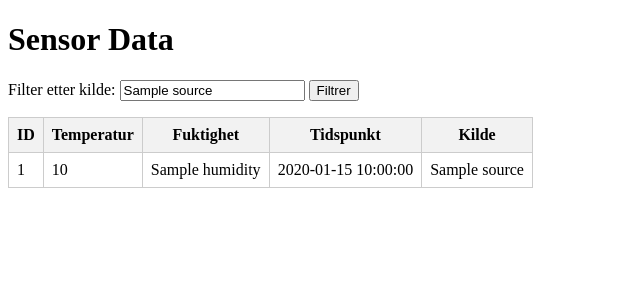
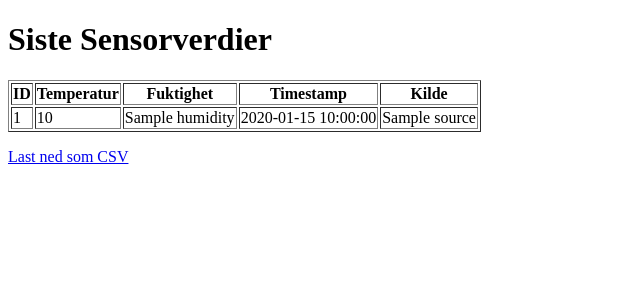
Before and after one commit to lewinordby/fibaro10, a FastAPI app: template templates/index.html in a window 1280 px wide. Shown: the top 300 px of the page, without its empty margins (0-640 px from the left). Run offline with FastAPI, Linux system fonts and the light colour scheme; the template is opened without the code that fills it: most values are stand-ins (such as "Sample title", 1, 10 or a date in 2020); parts of the project's set-up code (start-up, migrations or seed data) failed here and were passed over.

Commit message:
Add files via upload

```diff
--- a/main.py
+++ b/main.py
@@ -1,22 +1,27 @@
-from fastapi import FastAPI, Request, Depends, Query
+
+from fastapi import FastAPI, Request, Form
 from fastapi.responses import HTMLResponse, StreamingResponse
 from fastapi.templating import Jinja2Templates
-from sqlalchemy.ext.asyncio import AsyncSession, create_async_engine, async_sessionmaker
-from sqlalchemy.orm import declarative_base
-from sqlalchemy import Column, Integer, Float, String, DateTime, select
+from fastapi.staticfiles import StaticFiles
+from pydantic import BaseModel
+from sqlalchemy.ext.asyncio import create_async_engine, AsyncSession
+from sqlalchemy.orm import sessionmaker, declarative_base
+from sqlalchemy import Column, Integer, Float, String, DateTime
+from sqlalchemy.future import select
+from datetime import datetime
+from typing import Optional
 import csv
-from io import StringIO
-from datetime import datetime
+import io
 import os
 
 DATABASE_URL = os.getenv("DATABASE_URL")
 
-engine = create_async_engine(DATABASE_URL, echo=False)
-SessionLocal = async_sessionmaker(bind=engine, expire_on_commit=False)
+engine = create_async_engine(DATABASE_URL, echo=True, future=True)
+async_session = sessionmaker(engine, expire_on_commit=False, class_=AsyncSession)
 Base = declarative_base()
+
 app = FastAPI()
 templates = Jinja2Templates(directory="templates")
-
 
 class SensorData(Base):
     __tablename__ = "sensor_data"
@@ -27,56 +32,52 @@ class SensorData(Base):
     timestamp = Column(DateTime)
     source = Column(String)
 
-
-async def get_session() -> AsyncSession:
-    async with SessionLocal() as session:
-        yield session
-
+class SensorDataCreate(BaseModel):
+    temperature: float
+    humidity: Optional[float] = None
+    timestamp: datetime
+    source: Optional[str] = None
 
 @app.on_event("startup")
-async def startup():
+async def on_startup():
     async with engine.begin() as conn:
         await conn.run_sync(Base.metadata.create_all)
 
-
 @app.post("/log")
-async def log_data(
-    temperature: float,
-    humidity: float = None,
-    timestamp: str = None,
-    source: str = None,
-    session: AsyncSession = Depends(get_session)
-):
-    timestamp = datetime.fromisoformat(timestamp) if timestamp else datetime.now()
-    data = SensorData(
-        temperature=temperature,
-        humidity=humidity,
+async def log_data(data: SensorDataCreate):
+    timestamp = data.timestamp.replace(tzinfo=None)
+    new_entry = SensorData(
+        temperature=data.temperature,
+        humidity=data.humidity,
         timestamp=timestamp,
-        source=source
+        source=data.source
     )
-    session.add(data)
-    await session.commit()
+    async with async_session() as session:
+        session.add(new_entry)
+        await session.commit()
     return {"status": "success"}
 
+@app.get("/", response_class=HTMLResponse)
+async def read_root(request: Request):
+    async with async_session() as session:
+        result = await session.execute(select(SensorData).order_by(SensorData.timestamp.desc()).limit(100))
+        entries = result.scalars().all()
+    return templates.TemplateResponse("index.html", {"request": request, "entries": entries})
 
-@app.get("/", response_class=HTMLResponse)
-async def index(request: Request, source: str = Query(default=None), session: AsyncSession = Depends(get_session)):
-    query = select(SensorData)
-    if source:
-        query = query.where(SensorData.source == source)
-    result = await session.execute(query.order_by(SensorData.timestamp.desc()))
-    data = result.scalars().all()
-    return templates.TemplateResponse("index.html", {"request": request, "data": data, "source": source or ""})
-
-
-@app.get("/export")
-async def export_csv(session: AsyncSession = Depends(get_session)):
-    result = await session.execute(select(SensorData).order_by(SensorData.timestamp.desc()))
-    data = result.scalars().all()
-    output = StringIO()
+@app.get("/download")
+async def download_data():
+    output = io.StringIO()
     writer = csv.writer(output)
     writer.writerow(["id", "temperature", "humidity", "timestamp", "source"])
-    for row in data:
-        writer.writerow([row.id, row.temperature, row.humidity, row.timestamp, row.source])
+    async with async_session() as session:
+        result = await session.execute(select(SensorData).order_by(SensorData.timestamp.desc()))
+        for entry in result.scalars():
+            writer.writerow([
+                entry.id,
+                entry.temperature,
+                entry.humidity,
+                entry.timestamp.isoformat(),
+                entry.source
+            ])
     output.seek(0)
     return StreamingResponse(output, media_type="text/csv", headers={"Content-Disposition": "attachment; filename=data.csv"})
--- a/requirements.txt
+++ b/requirements.txt
@@ -1,3 +1,4 @@
+
 fastapi
 uvicorn
 sqlalchemy
--- a/templates/index.html
+++ b/templates/index.html
@@ -1,49 +1,29 @@
+
 <!DOCTYPE html>
 <html>
 <head>
     <title>Sensor Data</title>
-    <style>
-        table, th, td {
-            border: 1px solid #ccc;
-            border-collapse: collapse;
-            padding: 8px;
-        }
-        th {
-            background-color: #f2f2f2;
-        }
-        form {
-            margin-bottom: 1em;
-        }
-    </style>
 </head>
 <body>
-    <h1>Sensor Data</h1>
-    <form method="get">
-        <label for="source">Filter etter kilde:</label>
-        <input type="text" name="source" id="source" value="{{ source }}">
-        <button type="submit">Filtrer</button>
-    </form>
-    <table>
-        <thead>
+    <h1>Siste Sensorverdier</h1>
+    <table border="1">
         <tr>
             <th>ID</th>
             <th>Temperatur</th>
             <th>Fuktighet</th>
-                <th>Tidspunkt</th>
+            <th>Timestamp</th>
             <th>Kilde</th>
         </tr>
-        </thead>
-        <tbody>
-        {% for row in data %}
+        {% for entry in entries %}
         <tr>
-                <td>{{ row.id }}</td>
-                <td>{{ row.temperature }}</td>
-                <td>{{ row.humidity }}</td>
-                <td>{{ row.timestamp }}</td>
-                <td>{{ row.source }}</td>
+            <td>{{ entry.id }}</td>
+            <td>{{ entry.temperature }}</td>
+            <td>{{ entry.humidity or "" }}</td>
+            <td>{{ entry.timestamp }}</td>
+            <td>{{ entry.source or "" }}</td>
         </tr>
         {% endfor %}
-        </tbody>
     </table>
+    <p><a href="/download">Last ned som CSV</a></p>
 </body>
 </html>
```
Lines whose indentation alone changed are shown as unchanged.
